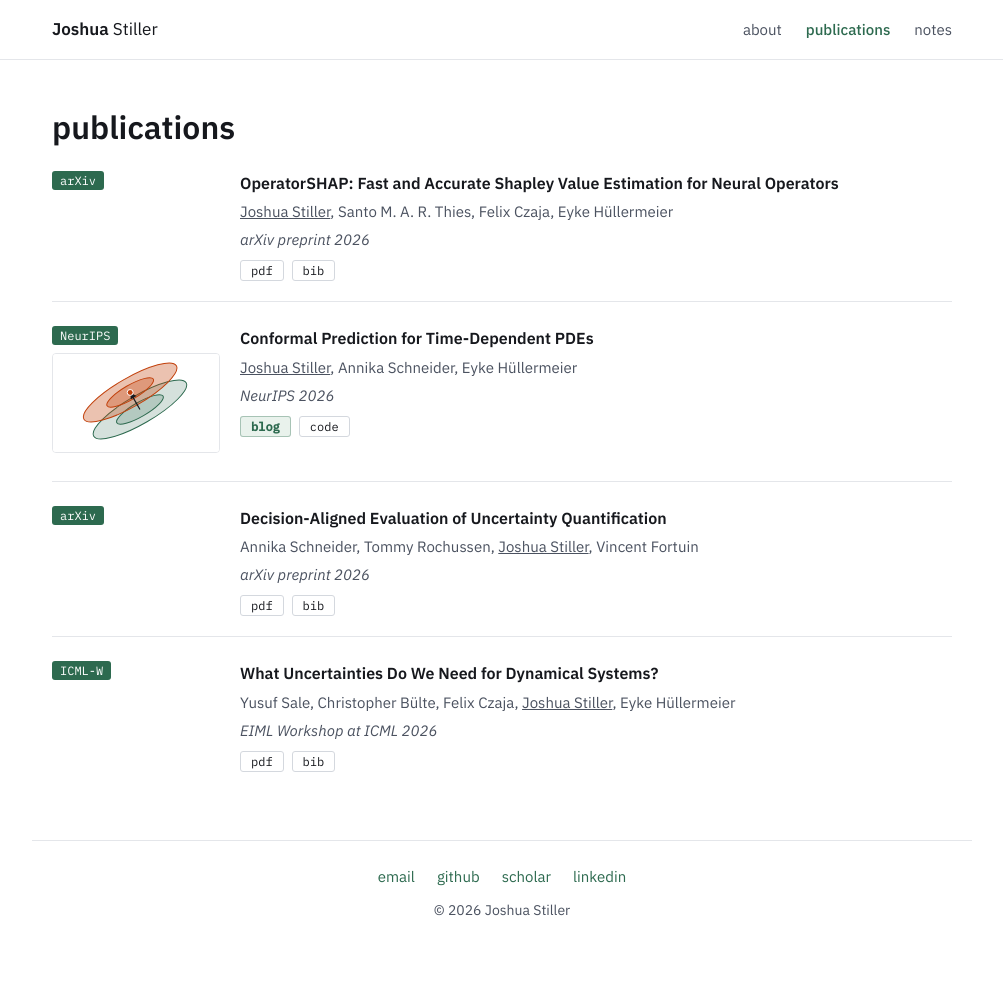
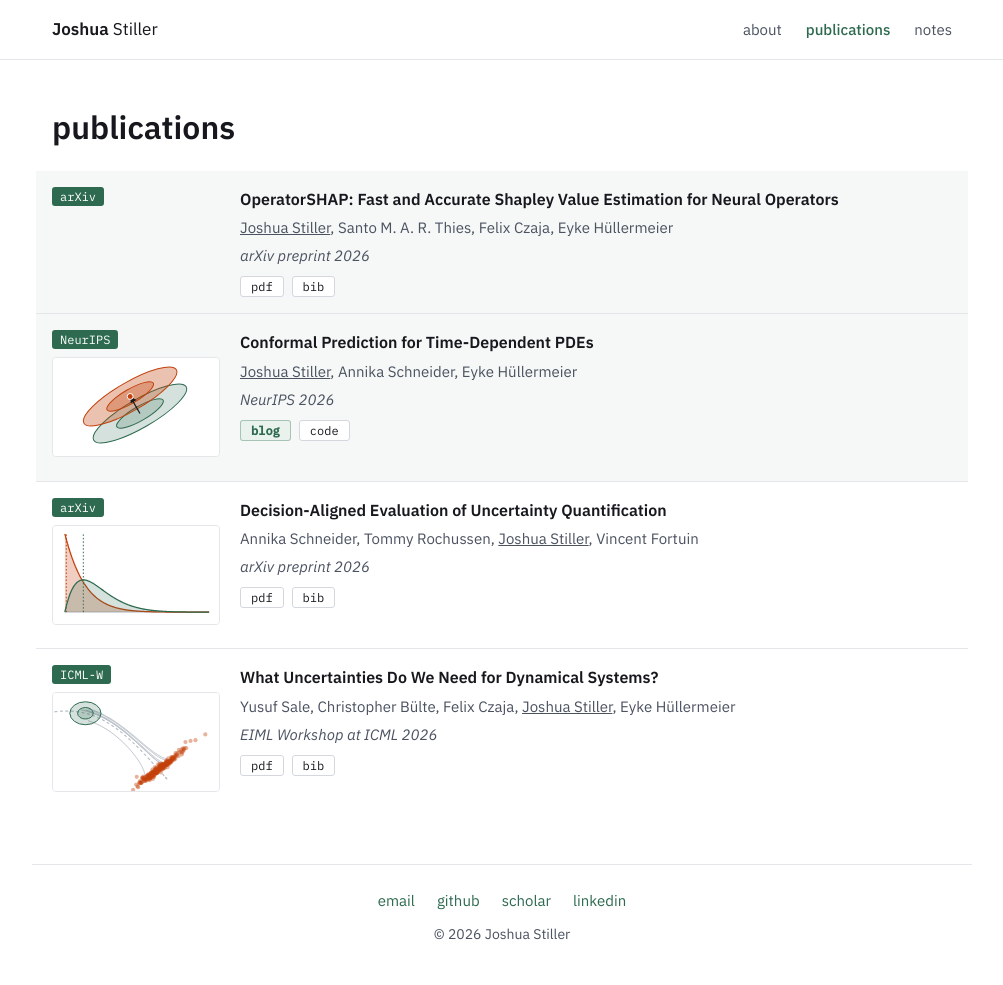
Before and after one commit to StillJosh/StillJosh.github.io, a Jekyll site: the page built from publications.html, in a window 1280 px wide. Shown: the whole page, without its empty margins (138-1141 px from the left). Built offline with Jekyll 4.4.1, drawn with Linux system fonts in a browser that asks for light colours; before the commit the page ends 961 px from its top, so only the background shows below that.

Commit message:
ENH: Add co-author paper thumbnails and first-author fill
Adds stylized thumbnails for the decision-aligned UQ paper (prior densities
from its Figure 1) and the dynamical-systems paper (a Gaussian cloud of
pendulum states straddling the separatrix and its spread-out end states).
Entries where Joshua Stiller is first author get a faint green fill, and
publication cells now touch, separated only by a rule.

```diff
--- a/_data/publications.yml
+++ b/_data/publications.yml
@@ -41,6 +41,7 @@
   venue: arXiv preprint
   year: 2026
   badge: arXiv
+  thumb: /assets/img/pubs/decision-aligned-uq.svg
   links:
     pdf: "https://arxiv.org/pdf/2606.26990"
   bibtex: |
@@ -60,6 +61,7 @@
   venue: EIML Workshop at ICML
   year: 2026
   badge: ICML-W
+  thumb: /assets/img/pubs/uncertainties-dynamical-systems.svg
   links:
     pdf: "https://arxiv.org/pdf/2606.11988"
   bibtex: |
--- a/_includes/pub.html
+++ b/_includes/pub.html
@@ -1,6 +1,6 @@
-{% assign p = include.p %}{% assign me = site.first_name | append: " " | append: site.last_name %}{% assign me_u = "<u>" | append: me | append: "</u>" %}
+{% assign p = include.p %}{% assign me = site.first_name | append: " " | append: site.last_name %}{% assign me_u = "<u>" | append: me | append: "</u>" %}{% assign lead = p.authors | slice: 0, me.size %}
 {% if p.blog %}{% assign href = p.blog | relative_url %}{% else %}{% assign href = p.links.pdf | default: p.links.web | default: '#' %}{% endif %}
-<div class="pub">
+<div class="pub{% if lead == me %} pub-first{% endif %}">
   <div class="pub-side">
     <span class="badge">{{ p.badge | default: p.venue }}</span>
     {% if p.thumb %}<a class="thumb-link" href="{{ href }}" tabindex="-1" aria-hidden="true"><img class="thumb" src="{{ p.thumb | relative_url }}" alt=""></a>{% endif %}
--- a/_layouts/home.html
+++ b/_layouts/home.html
@@ -20,7 +20,7 @@ layout: default
 <section id="publications">
   <h2>selected publications</h2>
   {% assign sel = site.data.publications | where: "selected", true %}
-  {% for p in sel %}{% include pub.html p=p %}{% endfor %}
+  <div class="pub-list">{% for p in sel %}{% include pub.html p=p %}{% endfor %}</div>
   <p class="small"><a href="{{ '/publications/' | relative_url }}">all publications →</a></p>
 </section>
 
--- a/assets/css/main.css
+++ b/assets/css/main.css
@@ -53,8 +53,10 @@ img { max-width: 100%; }
 
 .date { font-family: var(--mono); font-size: 14px; color: var(--faint); white-space: nowrap; }
 
-.pub { display: flex; flex-wrap: wrap; gap: 20px; padding-bottom: 20px; border-bottom: 1px solid var(--rule); }
+.pub { display: flex; flex-wrap: wrap; gap: 20px; margin: 0 -16px; padding: 16px; border-bottom: 1px solid var(--rule); }
 .pub:last-of-type { border-bottom: 0; }
+.pub-first { background: rgba(45, 106, 79, .045); }
+.pub-list { display: flex; flex-direction: column; }
 .pub-side { flex: 0 0 168px; display: flex; flex-direction: column; gap: 8px; }
 .badge { align-self: flex-start; padding: 2px 8px; background: var(--accent); color: #fff; font: 12px var(--mono); border-radius: 3px; }
 .thumb { height: 100px; width: 100%; object-fit: cover; border: 1px solid var(--rule); border-radius: 4px; }
--- a/publications.html
+++ b/publications.html
@@ -6,5 +6,5 @@ permalink: /publications/
 ---
 <main class="wrap page">
   <h1>publications</h1>
-  {% for p in site.data.publications %}{% include pub.html p=p %}{% endfor %}
+  <div class="pub-list">{% for p in site.data.publications %}{% include pub.html p=p %}{% endfor %}</div>
 </main>
```
Also changed, not shown: assets/img/pubs/decision-aligned-uq.svg (added), assets/img/pubs/uncertainties-dynamical-systems.svg (added).
